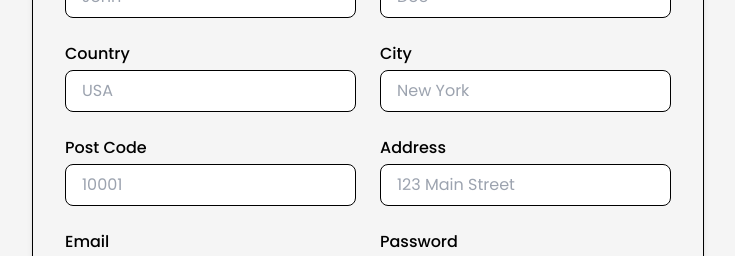
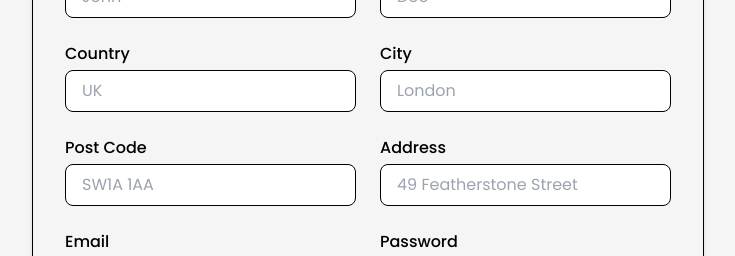
Before and after one commit to SMTech24-official/keekosqrd, a Next.js app: page /register in a window 1280 px wide. Shown: the part 319-575 px from the top of the page, without its empty margins (272-1007 px from the left). Built offline with nearby package versions, Linux system fonts and the light colour scheme.

Commit message:
updated singup form fixed issue

```diff
--- a/src/components/auth/Register/Register.tsx
+++ b/src/components/auth/Register/Register.tsx
@@ -128,7 +128,7 @@ export default function Register() {
               type="text"
               id="country"
               {...register("country")}
-              placeholder="USA"
+              placeholder="UK"
               className={`w-full border px-4 py-2 rounded-lg focus:outline-none focus:ring-2 focus:ring-blue-500 ${
                 errors.country ? "border-red-500" : "border-gray-300"
               }`}
@@ -152,7 +152,7 @@ export default function Register() {
               type="text"
               id="city"
               {...register("city")}
-              placeholder="New York"
+              placeholder="London"
               className={`w-full border px-4 py-2 rounded-lg focus:outline-none focus:ring-2 focus:ring-blue-500 ${
                 errors.city ? "border-red-500" : "border-gray-300"
               }`}
@@ -162,7 +162,7 @@ export default function Register() {
             )}
           </div>
 
-          {/* Zip Code */}
+          {/* post Code */}
           <div>
             <label
               htmlFor="zip_code"
@@ -174,7 +174,7 @@ export default function Register() {
               type="text"
               id="zip_code"
               {...register("zip_code")}
-              placeholder="10001"
+             placeholder="SW1A 1AA"
               className={`w-full border px-4 py-2 rounded-lg focus:outline-none focus:ring-2 focus:ring-blue-500 ${
                 errors.zip_code ? "border-red-500" : "border-gray-300"
               }`}
@@ -198,7 +198,7 @@ export default function Register() {
               type="text"
               id="address"
               {...register("address")}
-              placeholder="123 Main Street"
+              placeholder="49 Featherstone Street"
               className={`w-full border px-4 py-2 rounded-lg focus:outline-none focus:ring-2 focus:ring-blue-500 ${
                 errors.address ? "border-red-500" : "border-gray-300"
               }`}
--- a/src/types/RegisterSchema.ts
+++ b/src/types/RegisterSchema.ts
@@ -15,8 +15,8 @@ export const RegisterSchema = z
     city: z.string().min(1, { message: "City is required" }),
     zip_code: z
       .string()
-      .min(5, { message: "Zip code must be at least 5 characters" })
-      .max(10, { message: "Zip code cannot exceed 10 characters" }),
+      .min(5, { message: "Post code must be at least 5 characters" })
+      .max(10, { message: "Post code cannot exceed 10 characters" }),
     address: z.string().min(1, { message: "Address is required" }),
     email: z
       .string()
```
